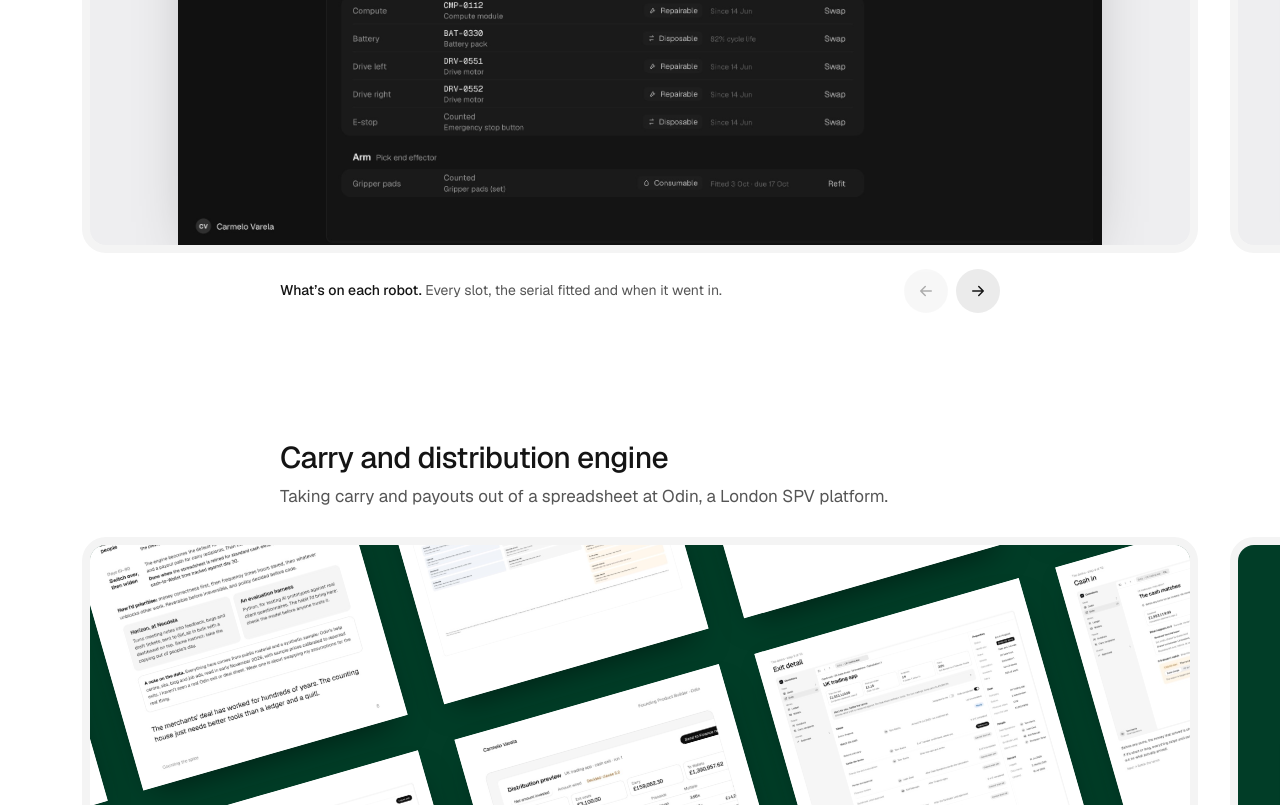
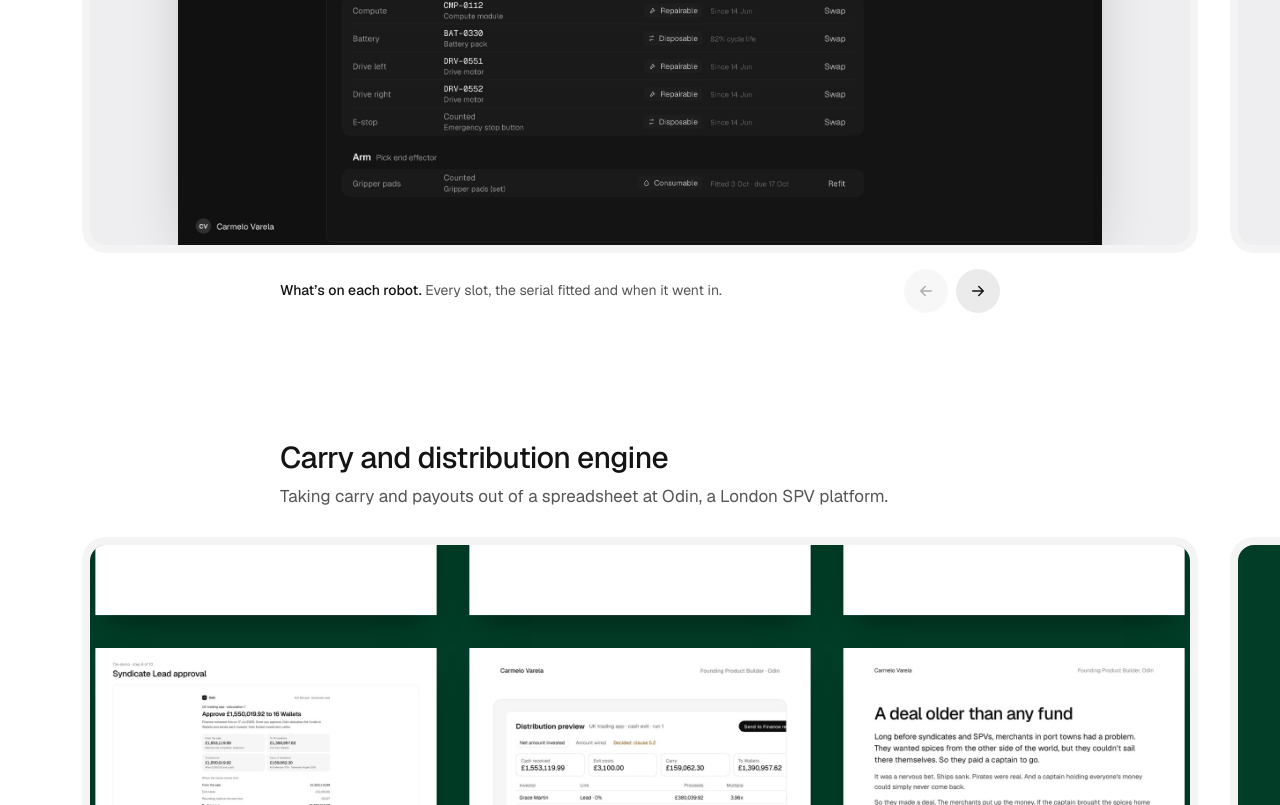
Before and after one commit to carmelovarela/portfolio, a Next.js app: page / in a window 1280 px wide. Shown: the part 2015-2820 px from the top of the page. Built offline with nearby package versions, Linux system fonts and the light colour scheme.

Commit message:
Straighten the Carry wall, zoom in and lay pages out in order from the cover.

```diff
--- a/src/app/globals.css
+++ b/src/app/globals.css
@@ -313,15 +313,15 @@ a:hover {
   border-radius: 1cqi 1cqi 0 0;
   background: #ffffff;
 }
-/* The paper as a tilted wall of pages, running off the tile edges */
+/* The paper as a wall of pages, running off the tile edges */
 .wall {
   position: absolute;
   left: 50%;
   top: 50%;
   display: grid;
-  grid-template-columns: repeat(5, 25cqi);
-  gap: 3.4cqi;
-  transform: translate(-50%, -50%) rotate(-16deg);
+  grid-template-columns: repeat(5, 31cqi);
+  gap: 3cqi;
+  transform: translate(-50%, -50%);
 }
 .wall img {
   display: block;
--- a/src/components/SlideTile.tsx
+++ b/src/components/SlideTile.tsx
@@ -6,19 +6,24 @@ const SIZES = {
   web: "(max-width: 760px) 130vw, 960px",
   a4: "(max-width: 760px) 74vw, 460px",
   wide: "(max-width: 760px) 130vw, 980px",
-  wall: "(max-width: 760px) 25vw, 280px",
+  wall: "(max-width: 760px) 31vw, 350px",
 };
 
-// Wall H from the design doc: a 5 x 5 grid turned -16deg, cover in the middle cell.
+// The paper as a straight 5 x 5 wall of pages with the cover in the middle cell.
+// From the cover on, pages follow the paper's order (left to right, row by row); the cells
+// before it count back from the last page, so the whole wall reads as one loop.
 // The grid is bigger than the tile so it fills it at both desktop and phone shapes.
 const WALL_CELLS = 25;
 const WALL_MIDDLE = 12;
 
 function wallCells(imgs: Img[]) {
   const [cover, ...rest] = imgs;
-  return Array.from({ length: WALL_CELLS }, (_, i) =>
-    i === WALL_MIDDLE ? cover : rest[(i < WALL_MIDDLE ? i : i - 1) % rest.length],
-  );
+  const n = rest.length;
+  return Array.from({ length: WALL_CELLS }, (_, i) => {
+    if (i === WALL_MIDDLE) return cover;
+    const k = i > WALL_MIDDLE ? i - WALL_MIDDLE - 1 : n - (WALL_MIDDLE - i);
+    return rest[((k % n) + n) % n];
+  });
 }
 
 function tileClass(k: ProjectKey, s: Slide) {
```
